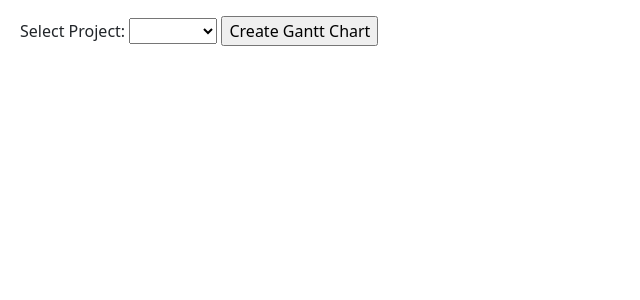
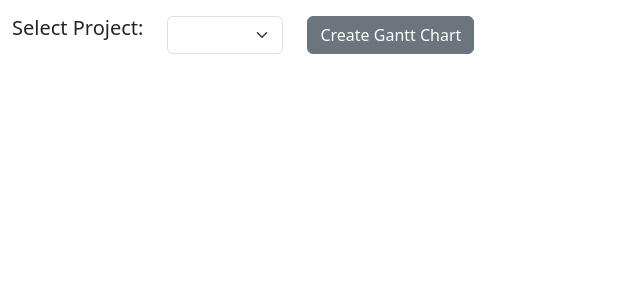
Before and after one commit to degenerasian/SDSTaskSite, a PHP site: page /gantt.php in a window 1280 px wide. Shown: the part 59-359 px from the top of the page, without its empty margins (0-640 px from the left). Run offline with PHP 8.4, Linux system fonts and the light colour scheme; data comes from the database, SQL or seed files in the repository; data that the repository does not hold is empty.

Commit message:
Update gantt.php

```diff
--- a/gantt.php
+++ b/gantt.php
@@ -1,7 +1,6 @@
 <?php
     include 'services/db_config.php';
     session_start();
-
     include "modules/nav.php";
     get_navbar();
 ?>
@@ -17,10 +16,15 @@
     $sql = mysqli_query($con, "SELECT project_name, projectid FROM projects");
     $data = $sql->fetch_all(MYSQLI_ASSOC);
 ?>
-<div class="container my-3 mx-2">
+<div class="container-fluid">
+    <div class="row py-3">
         <form method="POST">
-Select Project:
-    <select name="projects" onchange='this.form.submit()'>
+        <div class="row">
+            <div class="col-auto">
+                <h5>Select Project:</h5>
+            </div>
+            <div class="col-auto">
+                <select class="form-select" name="projects" onchange='this.form.submit()'>
                     <option value=""></option>
                         <?php foreach ($data as $row): ?>
                             <option value="<?= htmlspecialchars($row['projectid']) ?>">
@@ -28,15 +32,21 @@ Select Project:
                             </option>
                     <?php endforeach ?>
                 </select>
-
-    <input name='submit' type='submit' value="Create Gantt Chart">
+            </div>
+            <div class="col-auto">
+                <input class="btn btn-secondary" name='submit' type='submit' value="Create Gantt Chart">
             </form>
         </div>
+    </div>
 <?php if($_POST['submit']){ ?>
+    <div style='margin-top: 10%'></div>
 
     <!--GANTT CHART -->
+    <div class="row mx-2 overflow-scroll">
+        <table class='table border border-black'>
+            <tr>
+                <td colspan = '3' rowspan='2'></td>
     <?php
-    echo "<table class='table' style='border: 1px solid gray'>";
 
     $taskids = array();
     $tasknames = array();
@@ -71,10 +81,9 @@ Select Project:
     while (date('l', strtotime($max_date)) != "Saturday"){
         $max_date = date('Y-m-d', strtotime($max_date. ' +1 day'));
     }
+?>
 
-    echo "<tr>
-            <td colspan = '3'> </td>";
-
+<?php
     $current_month = date('M', strtotime($min_date));
     $new_month = $current_month;
     $date = $min_date;
@@ -93,8 +102,7 @@ Select Project:
     $colspan++;
     echo "<td colspan='" .$colspan. "' style='text-align: center; border: 1px solid gray'>" .$current_month. "</td>";
     echo "</tr>
-            <tr>
-            <td colspan = '3'> </td>";
+            <tr>";
 
     $current_day = date('l', strtotime($min_date));
     $date = $min_date;
@@ -149,7 +157,7 @@ Select Project:
             $j = 0;
             while($date <= $max_date){
                 if ($date >= $fromdates[$i] && $date <= $duedates[$i]){
-                    echo "<td style='background-color: gray'></td>";
+                    echo "<td class='bg-secondary border border-black'></td>";
                 } else {
                     echo "<td> </td>";
                 }
```
Lines whose indentation alone changed are shown as unchanged.
